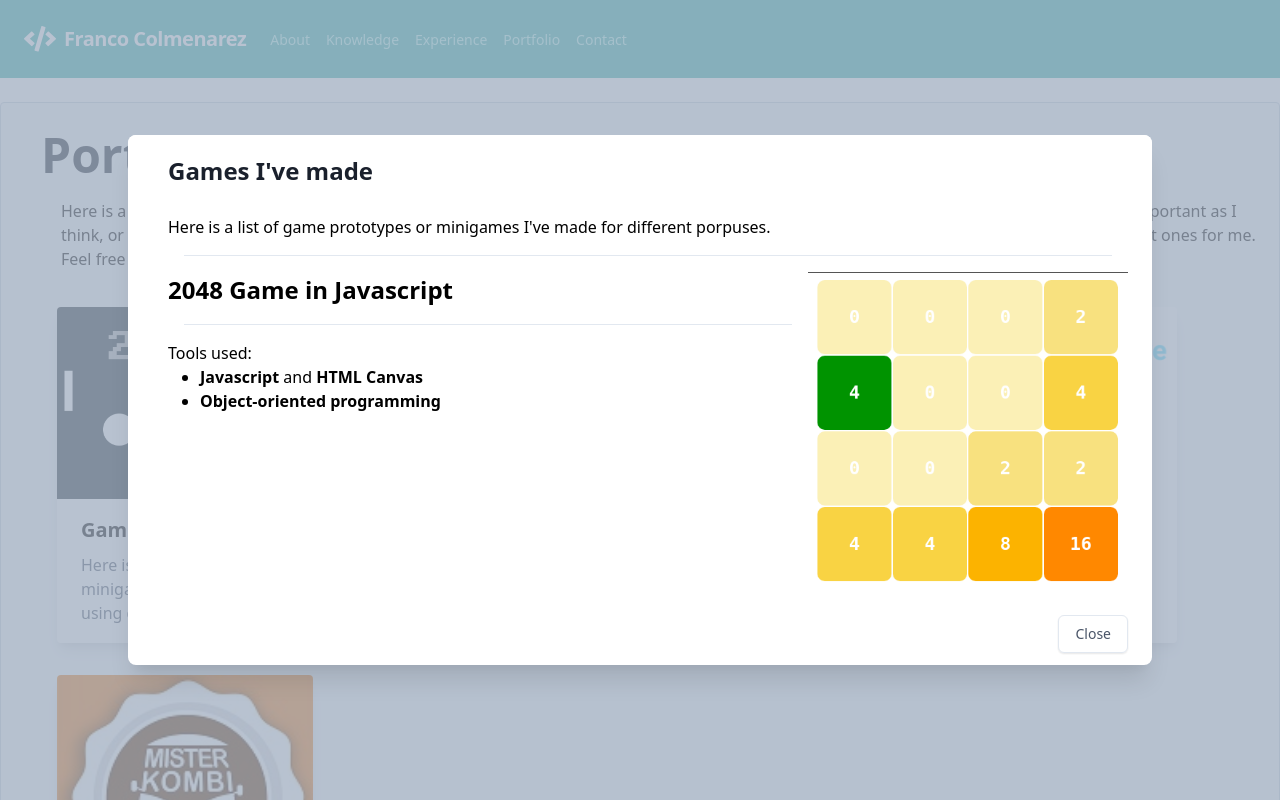
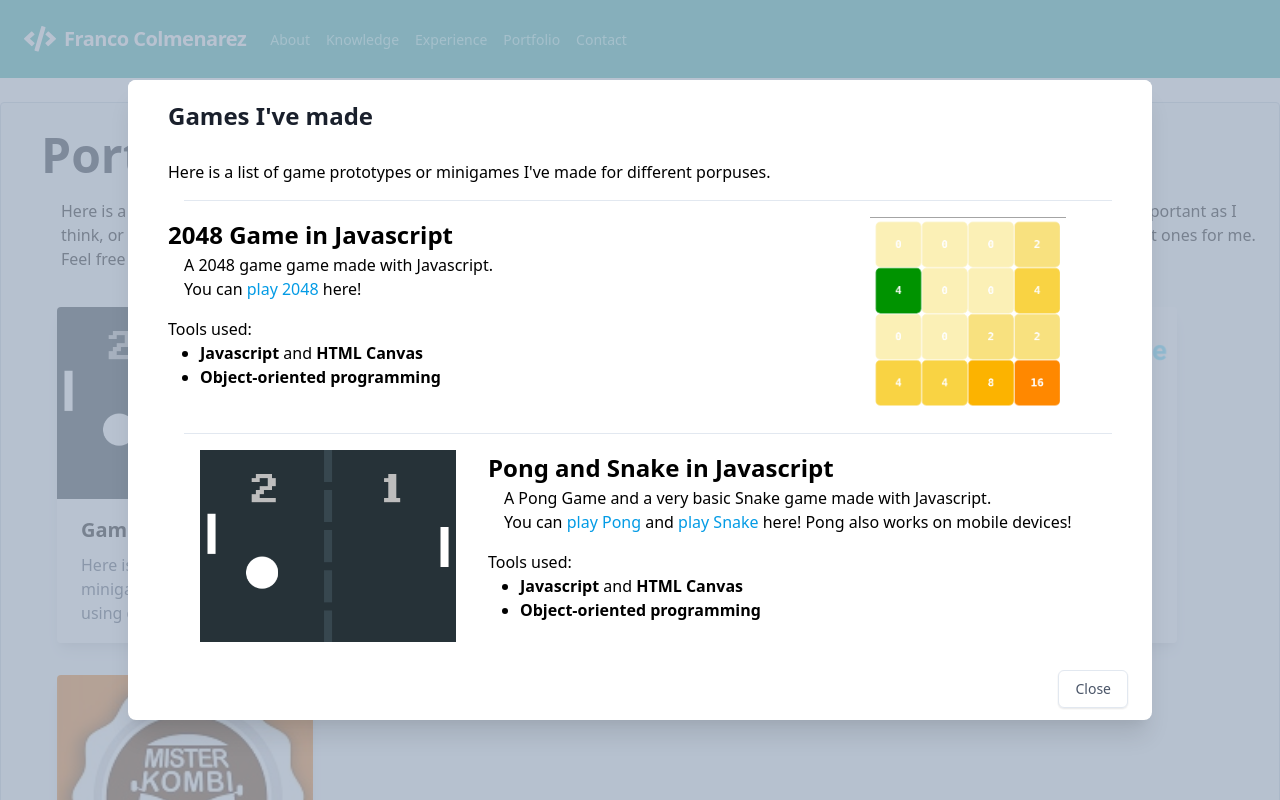
Before and after one commit to FranLMSP/new-portfolio, a Vue app: page /portfolio in a window 1280 px wide. Both pictures are taken after a click on the element 185 px from the left and 474 px from the top of the page. Shown: the top 800 px of the page. Built offline with nearby package versions, Linux system fonts and the light colour scheme.

Commit message:
Adding 2048, pong and snake in games portfolio

```diff
--- a/src/components/portfolio/Game.vue
+++ b/src/components/portfolio/Game.vue
@@ -2,12 +2,18 @@
 
     <div class="w-full">
         <p>Here is a list of game prototypes or minigames I've made for different porpuses.</p>
+
         <hr class="m-4">
-        <div class="flex flex-wrap">
 
-            <div class="lg:float-right w-2/3">
+        <div class="flex flex-wrap mb-6">
+
+            <div class="w-full md:w-2/3">
                 <h3 class="font-bold text-2xl">2048 Game in Javascript</h3>
-                <hr class="m-4">
+                <p class="pl-4 mb-4">
+                    A 2048 game game made with Javascript.<br>
+                    You can <a style="color: #039be5" target="_blank" href="https://franlmsp.github.io/20480-game/">play 2048</a> here!
+                </p>
+
                 <p>Tools used:</p>
                 <ul class="list-disc pl-8">
                     <li><strong>Javascript</strong> and <strong>HTML Canvas</strong></li>
@@ -15,11 +21,37 @@
                 </ul>
             </div>
 
-            <div class="w-1/3">
-                <img class="w-full" src="/img/portfolio/games/2048.png" />
+            <div class="w-full md:w-1/3">
+                <img class="m-auto h-48" src="/img/portfolio/games/2048.png" />
             </div>
 
         </div>
+
+        <hr class="m-4">
+
+        <div class="flex flex-wrap">
+
+            <div class="w-full md:w-1/3">
+                <img class="m-auto h-48" src="/img/pong.png" />
+            </div>
+
+            <div class="w-full md:w-2/3">
+                <h3 class="font-bold text-2xl">Pong and Snake in Javascript</h3>
+                <p class="pl-4 mb-4">
+                    A Pong Game and a very basic Snake game made with Javascript.<br>
+                    You can <a style="color: #039be5" target="_blank" href="https://franlmsp.github.io/PongScript/">play Pong</a>
+                    and <a style="color: #039be5" target="_blank" href="https://franlmsp.github.io/SnakeScript/">play Snake</a> here!
+                    Pong also works on mobile devices!
+                </p>
+                <p>Tools used:</p>
+                <ul class="list-disc pl-8">
+                    <li><strong>Javascript</strong> and <strong>HTML Canvas</strong></li>
+                    <li><strong>Object-oriented programming</strong></li>
+                </ul>
+            </div>
+
+        </div>
+
     </div>
 
 </template>
```
Also changed, not shown: public/img/portfolio/games/tetris.png (added).
